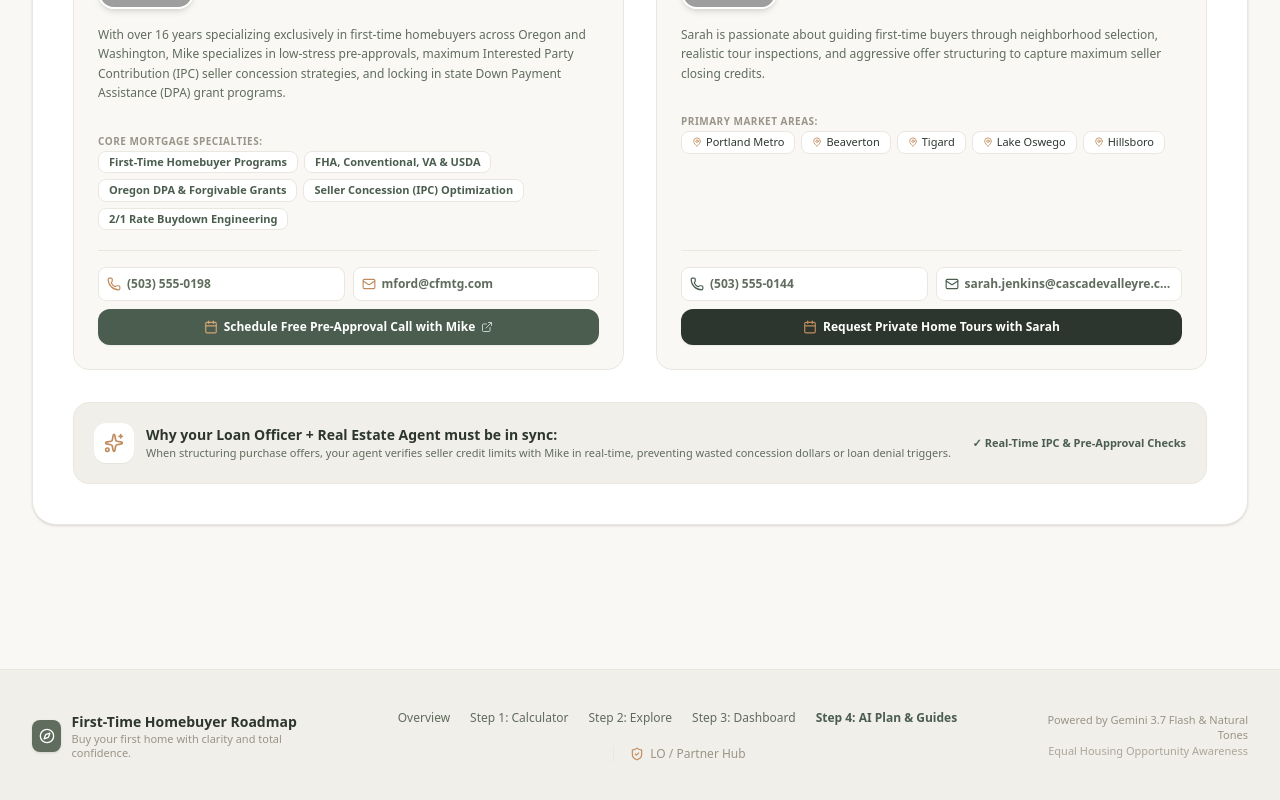
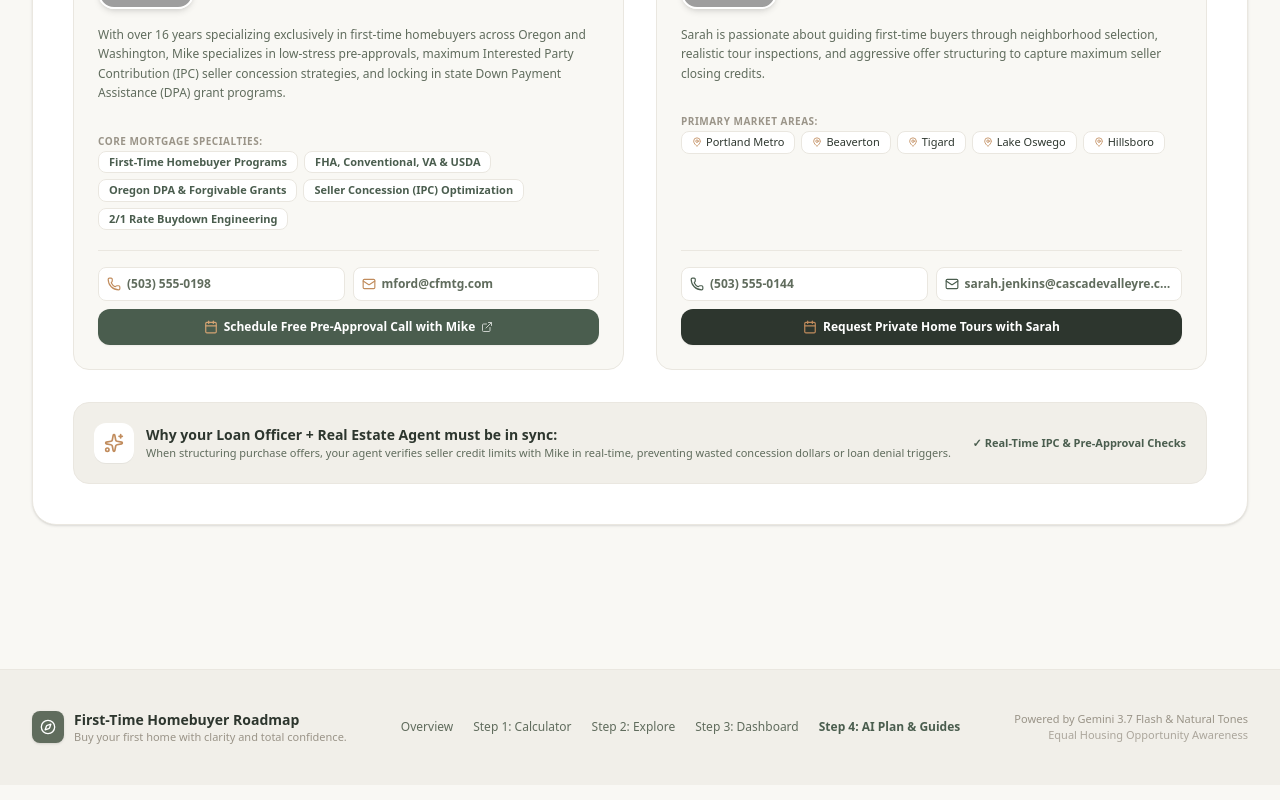
Before and after one commit to mfordmtgLO/first-time-homebuyer_ai_studio, a React (Vite) app: page / in a window 1280 px wide. Shown: the part 2388-3188 px from the top of the page. Built offline with nearby package versions, Linux system fonts and the light colour scheme; grey boxes are pictures that could not be loaded.

Commit message:
email change

```diff
--- a/src/App.tsx
+++ b/src/App.tsx
@@ -65,10 +65,10 @@ export default function App() {
             if (!updated.company || updated.company.includes("Pacific Coast")) {
               updated.company = "Cornerstone First Mortgage";
             }
-            if (updated.id === "lo-mike-ford" && (!updated.email || updated.email.includes("pacificlending"))) {
+            if (updated.id === "lo-mike-ford" || updated.name === "Mike Ford" || updated.isAdmin) {
               updated.email = "mford@cfmtg.com";
-            } else if (updated.email && updated.email.includes("pacificlending.com")) {
-              updated.email = updated.email.replace("pacificlending.com", "cfmtg.com");
+            } else if (updated.email) {
+              updated.email = updated.email.replace("pacificlending.com", "cfmtg.com").replace("cfm1.com", "cfmtg.com");
             }
             return updated;
           });
@@ -76,8 +76,10 @@ export default function App() {
             if (!parsed.loanOfficer.company || parsed.loanOfficer.company.includes("Pacific Coast")) {
               parsed.loanOfficer.company = "Cornerstone First Mortgage";
             }
-            if (parsed.loanOfficer.id === "lo-mike-ford" && (!parsed.loanOfficer.email || parsed.loanOfficer.email.includes("pacificlending"))) {
+            if (parsed.loanOfficer.id === "lo-mike-ford" || parsed.loanOfficer.name === "Mike Ford" || parsed.loanOfficer.isAdmin) {
               parsed.loanOfficer.email = "mford@cfmtg.com";
+            } else if (parsed.loanOfficer.email) {
+              parsed.loanOfficer.email = parsed.loanOfficer.email.replace("pacificlending.com", "cfmtg.com").replace("cfm1.com", "cfmtg.com");
             }
           }
           return parsed;
@@ -417,15 +419,6 @@ export default function App() {
             <button onClick={() => handleNavigate("roadmap", "website")} className="hover:text-[#4A5D4E] transition-colors">Step 2: Explore</button>
             <button onClick={() => handleNavigate("dashboard", "dashboard")} className="hover:text-[#4A5D4E] transition-colors">Step 3: Dashboard</button>
             <button onClick={() => handleNavigate("step4_ai_plan", "dashboard")} className="hover:text-[#4A5D4E] transition-colors font-bold text-[#4A5D4E]">Step 4: AI Plan & Guides</button>
-            <button
-              id="footer-lo-portal-btn"
-              onClick={() => setShowLoPortal(true)}
-              className="text-xs text-[#9A9488] hover:text-[#4A5D4E] flex items-center gap-1.5 transition-colors border-l border-[#EAE7E0] pl-4 ml-1"
-              title="Loan Officer & Real Estate Agent Management Portal (Shortcut: Alt+M or Ctrl+Alt+L)"
-            >
-              <ShieldCheck className="w-3.5 h-3.5 text-[#C18C5D]" />
-              <span>LO / Partner Hub</span>
-            </button>
           </div>
 
           <div className="text-center md:text-right text-[11px] text-[#9A9488]">
--- a/src/components/LocalProfessionalGuides.tsx
+++ b/src/components/LocalProfessionalGuides.tsx
@@ -157,7 +157,7 @@ export const LocalProfessionalGuides: React.FC<LocalProfessionalGuidesProps> = (
               className="w-full flex items-center justify-center gap-1.5 py-2.5 rounded-xl bg-[#4A5D4E] hover:bg-[#38463B] text-white text-xs font-semibold shadow-xs transition-colors"
             >
               <Calendar className="w-3.5 h-3.5 text-[#D4A373]" />
-              <span>Schedule Free Pre-Approval Call with Mike</span>
+              <span>Schedule Free Pre-Approval Call with {loanOfficer.name.split(" ")[0]}</span>
               <ExternalLink className="w-3 h-3 opacity-70" />
             </a>
           </div>
--- a/src/components/Navbar.tsx
+++ b/src/components/Navbar.tsx
@@ -10,6 +10,7 @@ import {
   X,
   ShieldCheck,
   Building,
+  Key,
   TrendingUp,
   TrendingDown,
   Minus,
```
